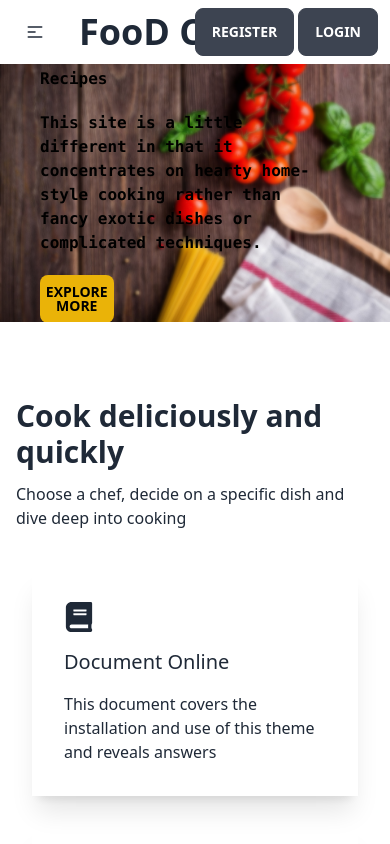
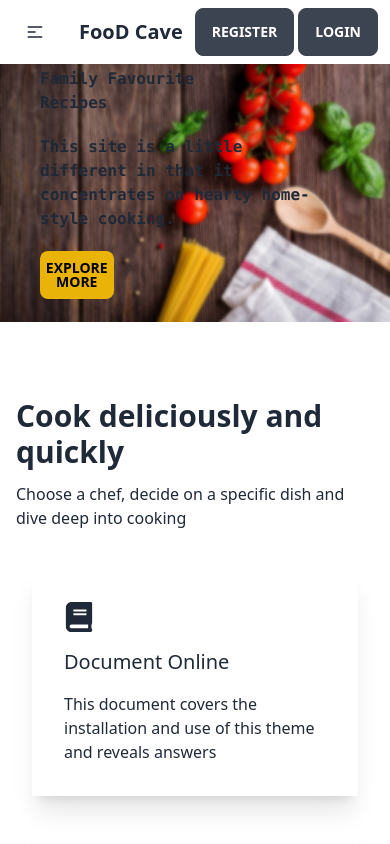
Before and after one commit to Sazzads/Chef_Cave_client, a React (Vite) app: page / in a window 390 px wide. Shown: the top 844 px of the page. Built offline with nearby package versions, Linux system fonts and the light colour scheme; no server answers.

Commit message:
component name change and route name change page responsive

```diff
--- a/src/pages/Services/Services.jsx
+++ b/src/pages/Chef/Chef.jsx
@@ -32,7 +32,7 @@ const Services = () => {
                             <p>{chef.experience} Expericence</p>
                             <p>{chef.recipeNumber} Recipies</p>
                             <div className="card-actions justify-end">
-                                <Link to={`/servicedetails/${chef.id}`} className="btn bg-yellow-400 text-black hover:text-white">View Recipies</Link>
+                                <Link to={`/chefdetails/${chef.id}`} className="btn bg-yellow-400 text-black hover:text-white">View Recipies</Link>
                             </div>
                         </div>
                     </div>
--- a/src/pages/Home/Home.jsx
+++ b/src/pages/Home/Home.jsx
@@ -1,7 +1,7 @@
 import React from 'react';
 import coverPic from "../../assets/coverPic.jpg"
 import { FaBeer, FaBook, FaFish, FaPeopleArrows, FaQuestion } from "react-icons/fa";
-import Services from '../Services/Services';
+import Services from '../Chef/Chef';
 
 
 const Home = () => {
@@ -13,11 +13,10 @@ const Home = () => {
                 <div id="slide1" className="carousel-item relative w-full">
                     <img src={coverPic} className="w-full" />
                     <div className="absolute flex flex-col justify-between transform -translate-y-1/2 left-10 right-14  top-1/2">
-                        <p className='text-black md:text-7xl sm:text-3xl font-mono font-semibold'>Family Favourite </p>
-                        <p className='text-black md:text-7xl sm:text-3xl mb-5 font-mono font-semibold'>Recipes </p>
-                        <p className='text-black md:text-3xl sm:text-xl mb-5 font-mono font-semibold' >This site is a little different in that it concentrates on hearty home-style cooking rather than fancy exotic dishes or complicated techniques.</p>
+                        <p className='md:text-black md:text-7xl sm:text font-mono font-semibold'>Family Favourite </p>
+                        <p className='md:text-black md:text-7xl sm:text-3xl mb-5 font-mono font-semibold'>Recipes </p>
+                        <p className='md:text-black md:text-3xl sm:text-xl mb-5 font-mono font-semibold' >This site is a little different in that it concentrates on hearty home-style cooking.</p>
                         <button className='btn w-1/4 bg-yellow-500 border-0 hover:bg-black hover:text-white text-black mb-5'>Explore More</button>
-
                     </div>
                 </div>
             </div>
--- a/src/pages/Menubar/Menubar.jsx
+++ b/src/pages/Menubar/Menubar.jsx
@@ -24,7 +24,7 @@ const Menubar = () => {
                         <li><NavLink to="/blog">Blog</NavLink></li>
                     </ul>
                 </div>
-                <Link to='/' className="btn btn-ghost normal-case text-4xl">FooD Cave</Link>
+                <Link to='/npm run dev' className="btn btn-ghost normal-case text-xl sm:text-4xl">FooD Cave</Link>
             </div>
             <div className="navbar-center hidden lg:flex">
                 <ul className="menu menu-horizontal px-1">
--- a/src/routes/Routes.jsx
+++ b/src/routes/Routes.jsx
@@ -5,8 +5,8 @@ import Main from '../layouts/Main';
 import Blog from '../pages/Blog/Blog';
 import Login from '../pages/Login/Login';
 import Register from '../pages/Register/Register';
-import Services from '../pages/Services/Services';
-import ServiceDetails from '../pages/ServiceDetails/ServiceDetails';
+import Services from '../pages/Chef/Chef';
+import ServiceDetails from '../pages/ChefDetails/ChefDetails';
 import Error from '../pages/Error/Error';
 import PrivateRoute from './PrivateRoute';
 
@@ -37,7 +37,7 @@ const router = createBrowserRouter([
                 element: <Services></Services>,
             },
             {
-                path: '/servicedetails/:id',
+                path: '/chefdetails/:id',
                 element: <PrivateRoute><ServiceDetails></ServiceDetails></PrivateRoute>,
                 loader:({params})=>fetch(`https://server-site-pi.vercel.app/allfoods/${params.id}`)
             },
```
Also changed, not shown: src/pages/ChefDetails/ChefDetails.jsx (renamed from src/pages/ServiceDetails/ServiceDetails.jsx).
